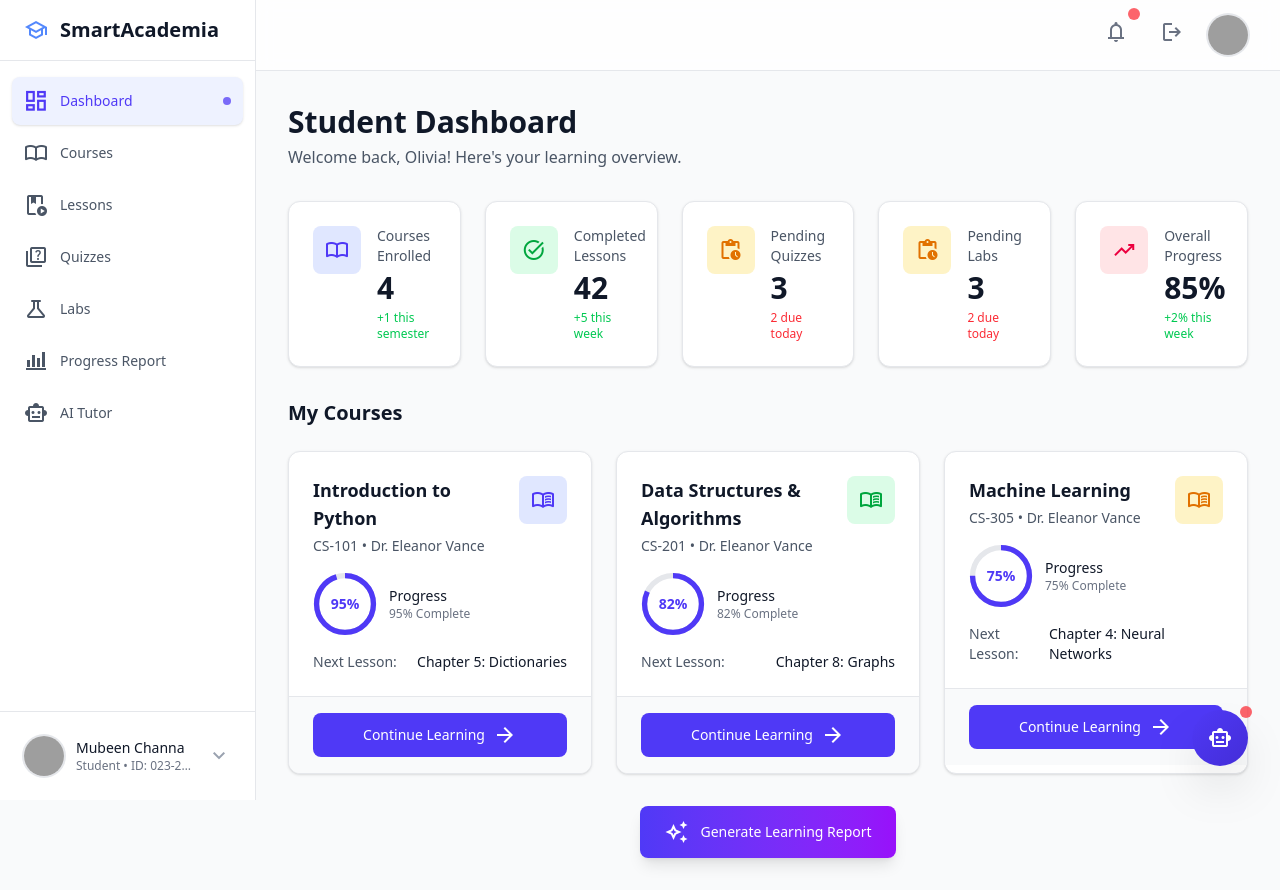
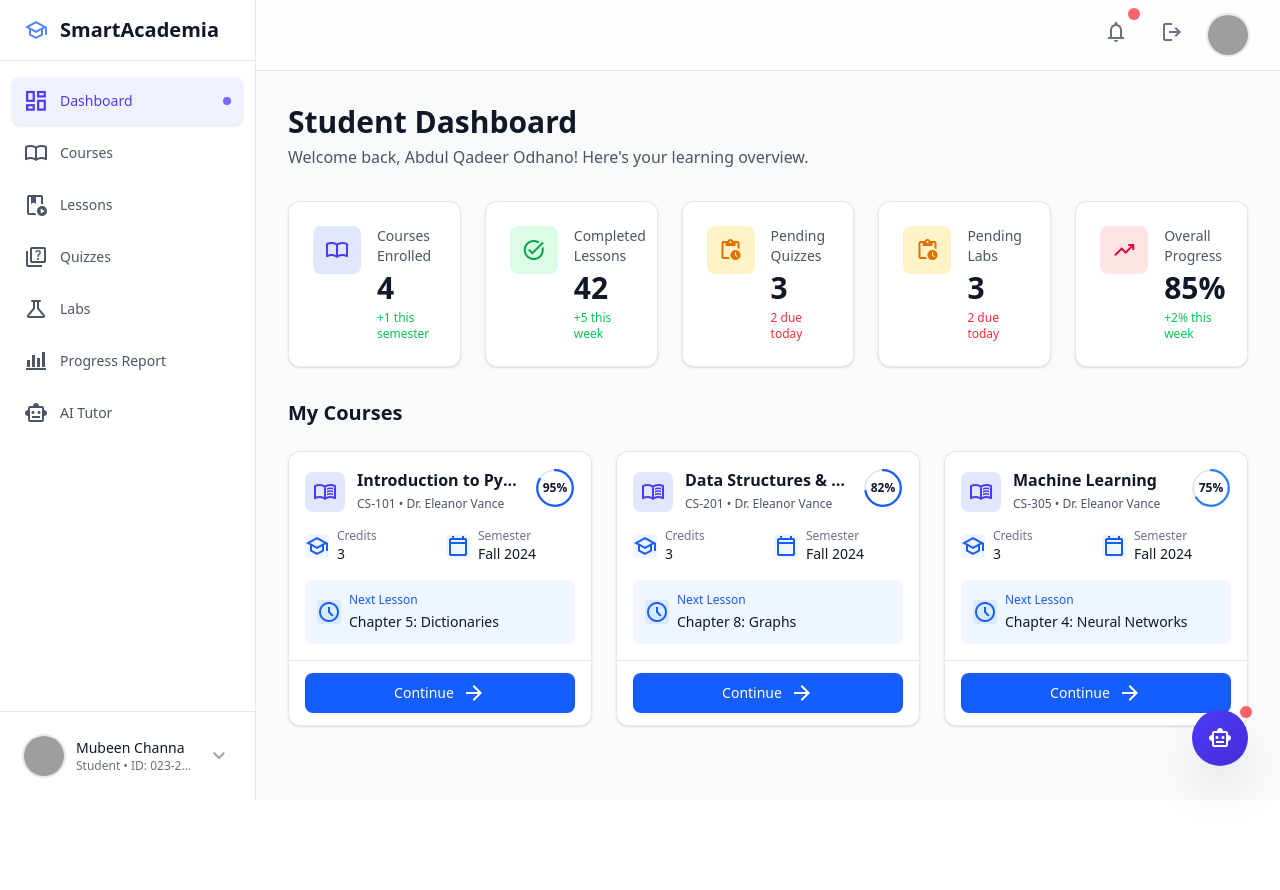
Before and after one commit to Siraj-Dujana/Smart-Academia, a React (Vite) app in the folder smart-academia/Client/: page /StudentDashboard in a window 1280 px wide. After the commit the page ends 800 px from the top, so only its background shows below. Built offline with nearby package versions, Linux system fonts and the light colour scheme; grey boxes are pictures that could not be loaded.

Commit message:
I have modification dashboard of the StudentDashboard

```diff
--- a/smart-academia/Client/src/components/dashboard/StudentDashboard/Student Tabs/Dashboard.jsx
+++ b/smart-academia/Client/src/components/dashboard/StudentDashboard/Student Tabs/Dashboard.jsx
@@ -1,5 +1,5 @@
 import React, { useEffect, useRef } from "react";
-import { Chart } from 'chart.js/auto';
+import { Chart } from "chart.js/auto";
 
 const Dashboard = () => {
   const barChartRef = useRef(null);
@@ -13,33 +13,37 @@ const Dashboard = () => {
       icon: "import_contacts",
       title: "Courses Enrolled",
       value: "4",
-      color: "bg-indigo-100 dark:bg-indigo-900/50 text-indigo-600 dark:text-indigo-500",
+      color:
+        "bg-indigo-100 dark:bg-indigo-900/50 text-indigo-600 dark:text-indigo-500",
       trend: "+1 this semester",
-      trendColor: "text-green-500"
+      trendColor: "text-green-500",
     },
     {
       icon: "task_alt",
       title: "Completed Lessons",
       value: "42",
-      color: "bg-green-100 dark:bg-green-900/50 text-green-600 dark:text-green-500",
+      color:
+        "bg-green-100 dark:bg-green-900/50 text-green-600 dark:text-green-500",
       trend: "+5 this week",
-      trendColor: "text-green-500"
+      trendColor: "text-green-500",
     },
     {
       icon: "pending_actions",
       title: "Pending Quizzes",
       value: "3",
-      color: "bg-amber-100 dark:bg-amber-900/50 text-amber-600 dark:text-amber-500",
+      color:
+        "bg-amber-100 dark:bg-amber-900/50 text-amber-600 dark:text-amber-500",
       trend: "2 due today",
-      trendColor: "text-red-500"
+      trendColor: "text-red-500",
     },
     {
       icon: "pending_actions",
       title: "Pending Labs",
       value: "3",
-      color: "bg-amber-100 dark:bg-amber-900/50 text-amber-600 dark:text-amber-500",
+      color:
+        "bg-amber-100 dark:bg-amber-900/50 text-amber-600 dark:text-amber-500",
       trend: "2 due today",
-      trendColor: "text-red-500"
+      trendColor: "text-red-500",
     },
     {
       icon: "trending_up",
@@ -47,8 +51,8 @@ const Dashboard = () => {
       value: "85%",
       color: "bg-rose-100 dark:bg-rose-900/50 text-rose-600 dark:text-rose-500",
       trend: "+2% this week",
-      trendColor: "text-green-500"
-    }
+      trendColor: "text-green-500",
+    },
   ];
 
   // Course data
@@ -59,7 +63,8 @@ const Dashboard = () => {
       instructor: "Dr. Eleanor Vance",
       progress: 95,
       nextLesson: "Chapter 5: Dictionaries",
-      color: "bg-indigo-100 dark:bg-indigo-900/50 text-indigo-600 dark:text-indigo-500"
+      color:
+        "bg-indigo-100 dark:bg-indigo-900/50 text-indigo-600 dark:text-indigo-500",
     },
     {
       title: "Data Structures & Algorithms",
@@ -67,7 +72,8 @@ const Dashboard = () => {
       instructor: "Dr. Eleanor Vance",
       progress: 82,
       nextLesson: "Chapter 8: Graphs",
-      color: "bg-green-100 dark:bg-green-900/50 text-green-600 dark:text-green-500"
+      color:
+        "bg-indigo-100 dark:bg-indigo-900/50 text-indigo-600 dark:text-indigo-5000",
     },
     {
       title: "Machine Learning",
@@ -75,8 +81,9 @@ const Dashboard = () => {
       instructor: "Dr. Eleanor Vance",
       progress: 75,
       nextLesson: "Chapter 4: Neural Networks",
-      color: "bg-amber-100 dark:bg-amber-900/50 text-amber-600 dark:text-amber-500"
-    }
+      color:
+        "bg-indigo-100 dark:bg-indigo-900/50 text-indigo-600 dark:text-indigo-500",
+    },
   ];
 
   // Initialize charts
@@ -87,21 +94,23 @@ const Dashboard = () => {
         barChartInstance.current.destroy();
       }
 
-      const barCtx = barChartRef.current.getContext('2d');
+      const barCtx = barChartRef.current.getContext("2d");
       barChartInstance.current = new Chart(barCtx, {
-        type: 'bar',
+        type: "bar",
         data: {
-          labels: ['Python', 'DSA', 'ML', 'Web Dev', 'DBMS', 'Networking'],
-          datasets: [{
-            label: 'Progress %',
+          labels: ["Python", "DSA", "ML", "Web Dev", "DBMS", "Networking"],
+          datasets: [
+            {
+              label: "Progress %",
               data: [95, 82, 75, 68, 90, 60],
-            backgroundColor: '#4f46e5',
-            borderColor: '#4f46e5',
+              backgroundColor: "#4f46e5",
+              borderColor: "#4f46e5",
               borderWidth: 1,
               borderRadius: 8,
-            hoverBackgroundColor: '#6366f1',
-            hoverBorderColor: '#6366f1',
-          }]
+              hoverBackgroundColor: "#6366f1",
+              hoverBorderColor: "#6366f1",
+            },
+          ],
         },
         options: {
           responsive: true,
@@ -111,47 +120,47 @@ const Dashboard = () => {
               beginAtZero: true,
               max: 100,
               grid: {
-                color: 'rgba(0, 0, 0, 0.1)',
+                color: "rgba(0, 0, 0, 0.1)",
               },
               ticks: {
-                callback: function(value) {
-                  return value + '%';
-                }
-              }
+                callback: function (value) {
+                  return value + "%";
+                },
+              },
             },
             x: {
               grid: {
-                display: false
-              }
-            }
+                display: false,
+              },
+            },
           },
           plugins: {
             legend: {
-              display: false
+              display: false,
             },
             tooltip: {
-              backgroundColor: 'rgba(0, 0, 0, 0.8)',
-              titleColor: 'white',
-              bodyColor: 'white',
-              borderColor: '#4f46e5',
+              backgroundColor: "rgba(0, 0, 0, 0.8)",
+              titleColor: "white",
+              bodyColor: "white",
+              borderColor: "#4f46e5",
               borderWidth: 1,
               cornerRadius: 8,
               callbacks: {
-                label: function(context) {
+                label: function (context) {
                   return `Progress: ${context.parsed.y}%`;
-                }
-              }
-            }
+                },
+              },
+            },
           },
           interaction: {
             intersect: false,
-            mode: 'index',
+            mode: "index",
           },
           animation: {
             duration: 1000,
-            easing: 'easeOutQuart'
-          }
-        }
+            easing: "easeOutQuart",
+          },
+        },
       });
     }
 
@@ -161,56 +170,54 @@ const Dashboard = () => {
         pieChartInstance.current.destroy();
       }
 
-      const pieCtx = pieChartRef.current.getContext('2d');
+      const pieCtx = pieChartRef.current.getContext("2d");
       pieChartInstance.current = new Chart(pieCtx, {
-        type: 'pie',
+        type: "pie",
         data: {
-          labels: ['Completed', 'In Progress', 'Not Started'],
-          datasets: [{
-            label: 'Course Status',
+          labels: ["Completed", "In Progress", "Not Started"],
+          datasets: [
+            {
+              label: "Course Status",
               data: [65, 25, 10],
-            backgroundColor: [
-              '#10b981',
-              '#f59e0b',
-              '#ef4444'
-            ],
+              backgroundColor: ["#10b981", "#f59e0b", "#ef4444"],
               borderWidth: 2,
-            borderColor: '#ffffff',
+              borderColor: "#ffffff",
               hoverOffset: 8,
               hoverBorderWidth: 3,
-          }]
+            },
+          ],
         },
         options: {
           responsive: true,
           maintainAspectRatio: false,
           plugins: {
             legend: {
-              position: 'bottom',
+              position: "bottom",
               labels: {
                 usePointStyle: true,
                 padding: 20,
                 font: {
-                  size: 12
-                }
-              }
+                  size: 12,
+                },
+              },
             },
             tooltip: {
-              backgroundColor: 'rgba(0, 0, 0, 0.8)',
-              titleColor: 'white',
-              bodyColor: 'white',
-              borderColor: '#4f46e5',
+              backgroundColor: "rgba(0, 0, 0, 0.8)",
+              titleColor: "white",
+              bodyColor: "white",
+              borderColor: "#4f46e5",
               borderWidth: 1,
               cornerRadius: 8,
-            }
+            },
           },
           animation: {
             duration: 1000,
-            easing: 'easeOutQuart',
+            easing: "easeOutQuart",
             animateScale: true,
-            animateRotate: true
+            animateRotate: true,
           },
-          cutout: '0%',
-        }
+          cutout: "0%",
+        },
       });
     }
 
@@ -225,7 +232,7 @@ const Dashboard = () => {
   }, []);
 
   const handleGenerateReport = () => {
-    console.log('Generate AI report');
+    console.log("Generate AI report");
   };
 
   return (
@@ -237,7 +244,7 @@ const Dashboard = () => {
             Student Dashboard
           </h1>
           <p className="text-gray-600 dark:text-gray-400 text-base">
-            Welcome back, Olivia! Here's your learning overview.
+            Welcome back, Abdul Qadeer Odhano! Here's your learning overview.
           </p>
         </div>
       </div>
@@ -250,8 +257,12 @@ const Dashboard = () => {
             className="bg-white dark:bg-gray-800 rounded-xl p-4 sm:p-6 border border-gray-200 dark:border-gray-700 shadow-sm hover:shadow-md transition-all duration-300 hover:scale-105 group"
           >
             <div className="flex items-start gap-4">
-              <div className={`flex items-center justify-center size-12 rounded-lg ${stat.color} group-hover:scale-110 transition-transform duration-200`}>
-                <span className="material-symbols-outlined text-2xl">{stat.icon}</span>
+              <div
+                className={`flex items-center justify-center size-12 rounded-lg ${stat.color} group-hover:scale-110 transition-transform duration-200`}
+              >
+                <span className="material-symbols-outlined text-2xl">
+                  {stat.icon}
+                </span>
               </div>
               <div className="flex-1 min-w-0">
                 <p className="text-gray-600 dark:text-gray-400 text-sm font-medium mb-1">
@@ -269,8 +280,6 @@ const Dashboard = () => {
         ))}
       </div>
 
-
-
       {/* Courses Section */}
       <div>
         <h2 className="text-xl font-bold text-gray-900 dark:text-white mb-6">
@@ -282,85 +291,147 @@ const Dashboard = () => {
           ))}
         </div>
       </div>
-
-      {/* Generate Report Button */}
-      <div className="flex justify-center">
-        <button
-          onClick={handleGenerateReport}
-          className="flex items-center justify-center gap-3 text-sm font-medium px-6 py-3.5 rounded-lg text-white bg-gradient-to-r from-indigo-600 to-purple-600 hover:from-indigo-700 hover:to-purple-700 shadow-lg hover:shadow-xl transition-all duration-300 hover:scale-105 group"
-        >
-          <span className="material-symbols-outlined text-base group-hover:scale-110 transition-transform duration-200">
-            auto_awesome
-          </span>
-          Generate Learning Report
-        </button>
-      </div>
     </div>
   );
 };
 
-// Course Card Component
+// Compact Course Card Component with Blue Color Scheme
 const CourseCard = ({ course }) => {
-  const circumference = 2 * Math.PI * 16;
-  const strokeDashoffset = circumference - (course.progress / 100) * circumference;
+  // Calculate circular progress values
+  const radius = 14;
+  const circumference = 2 * Math.PI * radius;
+  const progressOffset = circumference - (course.progress / 100) * circumference;
+
+  // Determine progress color - all blue variations
+  const getProgressColor = (percentage) => {
+    if (percentage >= 80) return "stroke-blue-600 dark:stroke-blue-500";
+    if (percentage >= 60) return "stroke-blue-500 dark:stroke-blue-400";
+    if (percentage >= 40) return "stroke-blue-400 dark:stroke-blue-300";
+    return "stroke-blue-300 dark:stroke-blue-200";
+  };
+
+  const progressColor = getProgressColor(course.progress);
+
+  // Handle card click
+  const handleCardClick = () => {
+    console.log(`Navigating to course: ${course.title}`);
+    // You can add navigation logic here
+    // e.g., navigate(`/course/${course.id}`);
+  };
+
+  // Handle continue button click (prevents event bubbling)
+  const handleContinueClick = (e) => {
+    e.stopPropagation();
+    console.log(`Continuing course: ${course.title}`);
+    // Add continue course logic here
+  };
 
   return (
-    <div className="bg-white dark:bg-gray-800 rounded-xl border border-gray-200 dark:border-gray-700 shadow-sm hover:shadow-md transition-all duration-300 hover:scale-105 overflow-hidden group">
-      <div className="p-6">
-        <div className="flex items-start justify-between mb-4">
-          <div className="flex-1">
-            <h3 className="text-lg font-semibold text-gray-900 dark:text-white mb-1">
+    <div
+      onClick={handleCardClick}
+      className="bg-white dark:bg-gray-800 rounded-xl border border-gray-200 dark:border-gray-700 shadow-sm hover:shadow-lg transition-all duration-300 overflow-hidden group h-full flex flex-col cursor-pointer active:scale-95 hover:-translate-y-1 select-none"
+    >
+      <div className="p-4 flex-1">
+        {/* Course Header with Compact Layout */}
+        <div className="flex items-start gap-3 mb-4">
+          {/* Icon with hover effect */}
+          <div className={`flex items-center justify-center size-10 rounded-lg ${course.color} flex-shrink-0 mt-1 group-hover:scale-110 transition-transform duration-300`}>
+            <span className="material-symbols-outlined text-base">menu_book</span>
+          </div>
+
+          {/* Title and Progress */}
+          <div className="flex-1 min-w-0">
+            <h3 className="font-semibold text-gray-900 dark:text-white text-base mb-1 truncate group-hover:text-blue-600 dark:group-hover:text-blue-400 transition-colors duration-200">
               {course.title}
             </h3>
-            <p className="text-gray-600 dark:text-gray-400 text-sm">
+            <p className="text-gray-600 dark:text-gray-400 text-xs truncate group-hover:text-gray-800 dark:group-hover:text-gray-300 transition-colors duration-200">
               {course.code} • {course.instructor}
             </p>
           </div>
-          <div className={`flex items-center justify-center size-12 rounded-lg ${course.color}`}>
-            <span className="material-symbols-outlined text-xl">menu_book</span>
-          </div>
-        </div>
 
-        <div className="flex items-center justify-between mb-4">
-          <div className="flex items-center gap-3">
-            <div className="relative size-16">
-              <svg className="size-full" height="36" viewBox="0 0 36 36" width="36" xmlns="http://www.w3.org/2000/svg">
+          {/* Circular Progress - Small with hover effect */}
+          <div className="relative size-10 flex-shrink-0 group-hover:scale-110 transition-transform duration-300">
+            <svg className="size-full" viewBox="0 0 36 36">
               <circle
-                  className="stroke-current text-gray-200 dark:text-gray-700"
-                  cx="18" cy="18" fill="none" r="16" strokeWidth="3"
-                ></circle>
+                cx="18"
+                cy="18"
+                r="16"
+                fill="none"
+                className="stroke-gray-200 dark:stroke-gray-700 group-hover:stroke-gray-300 dark:group-hover:stroke-gray-600 transition-colors duration-300"
+                strokeWidth="2"
+              />
               <circle
-                  className="stroke-current text-indigo-600"
-                  cx="18" cy="18" fill="none" r="16"
-                  strokeDasharray={circumference}
-                  strokeDashoffset={strokeDashoffset}
-                  strokeWidth="3"
+                cx="18"
+                cy="18"
+                r="16"
+                fill="none"
+                className={`${progressColor} group-hover:stroke-blue-500 transition-colors duration-300`}
+                strokeWidth="2"
+                strokeLinecap="round"
+                strokeDasharray={`${circumference} ${circumference}`}
+                strokeDashoffset={progressOffset}
                 transform="rotate(-90 18 18)"
-                ></circle>
+              />
             </svg>
-              <div className="absolute inset-0 flex items-center justify-center text-sm font-bold text-indigo-600">
+            <div className="absolute inset-0 flex items-center justify-center">
+              <span className="text-xs font-bold text-gray-900 dark:text-white group-hover:text-blue-600 dark:group-hover:text-blue-400 transition-colors duration-200">
                 {course.progress}%
-              </div>
-            </div>
-            <div>
-              <p className="text-sm font-medium text-gray-900 dark:text-white">Progress</p>
-              <p className="text-xs text-gray-500 dark:text-gray-400">{course.progress}% Complete</p>
+              </span>
             </div>
           </div>
         </div>
 
-        <div className="space-y-2">
-          <div className="flex justify-between text-sm">
-            <span className="text-gray-600 dark:text-gray-400">Next Lesson:</span>
-            <span className="text-gray-900 dark:text-white font-medium">{course.nextLesson}</span>
+        {/* Compact Course Info Grid */}
+        <div className="grid grid-cols-2 gap-3 mb-4">
+          {/* Credits */}
+          <div className="flex items-center gap-2 group/item">
+            <div className="flex items-center justify-center size-6 rounded bg-blue-50 dark:bg-blue-900/20 flex-shrink-0 group-hover/item:bg-blue-100 dark:group-hover/item:bg-blue-900/40 transition-colors duration-200">
+              <span className="material-symbols-outlined text-blue-600 dark:text-blue-400 text-xs group-hover/item:text-blue-700 dark:group-hover/item:text-blue-300 transition-colors duration-200">school</span>
+            </div>
+            <div className="min-w-0">
+              <p className="text-xs text-gray-500 dark:text-gray-400 group-hover:text-gray-600 dark:group-hover:text-gray-400 transition-colors duration-200">Credits</p>
+              <p className="text-sm font-medium text-gray-900 dark:text-white truncate group-hover:text-blue-600 dark:group-hover:text-blue-400 transition-colors duration-200">
+                {course.credits || 3}
+              </p>
+            </div>
+          </div>
+
+          {/* Semester */}
+          <div className="flex items-center gap-2 group/item">
+            <div className="flex items-center justify-center size-6 rounded bg-blue-50 dark:bg-blue-900/20 flex-shrink-0 group-hover/item:bg-blue-100 dark:group-hover/item:bg-blue-900/40 transition-colors duration-200">
+              <span className="material-symbols-outlined text-blue-600 dark:text-blue-400 text-xs group-hover/item:text-blue-700 dark:group-hover/item:text-blue-300 transition-colors duration-200">calendar_today</span>
+            </div>
+            <div className="min-w-0">
+              <p className="text-xs text-gray-500 dark:text-gray-400 group-hover:text-gray-600 dark:group-hover:text-gray-400 transition-colors duration-200">Semester</p>
+              <p className="text-sm font-medium text-gray-900 dark:text-white truncate group-hover:text-blue-600 dark:group-hover:text-blue-400 transition-colors duration-200">
+                {course.semester || "Fall 2024"}
+              </p>
             </div>
           </div>
         </div>
 
-      <div className="border-t border-gray-200 dark:border-gray-700 px-6 py-4 bg-gray-50 dark:bg-gray-700/50">
-        <button className="w-full flex items-center justify-center gap-2 text-sm font-medium px-4 py-2.5 rounded-lg text-white bg-indigo-600 hover:bg-indigo-700 transition-colors duration-200 group">
-          Continue Learning
-          <span className="material-symbols-outlined text-base group-hover:translate-x-1 transition-transform duration-200">
+        {/* Next Lesson - Full Width with hover effect */}
+        <div className="flex items-center gap-2 p-3 bg-blue-50 dark:bg-blue-900/20 rounded-lg group-hover:bg-blue-100 dark:group-hover:bg-blue-900/30 transition-colors duration-300">
+          <div className="flex items-center justify-center size-6 rounded bg-blue-100 dark:bg-blue-900/30 flex-shrink-0 group-hover:bg-blue-200 dark:group-hover:bg-blue-900/40 transition-colors duration-200">
+            <span className="material-symbols-outlined text-blue-600 dark:text-blue-400 text-xs group-hover:text-blue-700 dark:group-hover:text-blue-300 transition-colors duration-200">schedule</span>
+          </div>
+          <div className="flex-1 min-w-0">
+            <p className="text-xs text-blue-600 dark:text-blue-400 mb-1 group-hover:text-blue-700 dark:group-hover:text-blue-300 transition-colors duration-200">Next Lesson</p>
+            <p className="text-sm font-medium text-gray-900 dark:text-white truncate group-hover:text-blue-600 dark:group-hover:text-blue-400 transition-colors duration-200">
+              {course.nextLesson}
+            </p>
+          </div>
+        </div>
+      </div>
+
+      {/* Compact Action Button with separate click handler */}
+      <div
+        onClick={handleContinueClick}
+        className="border-t border-gray-200 dark:border-gray-700 px-4 py-3 hover:bg-blue-50 dark:hover:bg-blue-900/10 transition-colors duration-200"
+      >
+        <button className="w-full flex items-center justify-center gap-2 text-sm font-medium px-3 py-2 rounded-lg text-white bg-blue-600 hover:bg-blue-700 active:bg-blue-800 transition-all duration-200 group/btn active:scale-95">
+          Continue
+          <span className="material-symbols-outlined text-sm group-hover/btn:translate-x-0.5 transition-transform duration-200">
             arrow_forward
           </span>
         </button>
```
Lines whose indentation alone changed are shown as unchanged.
